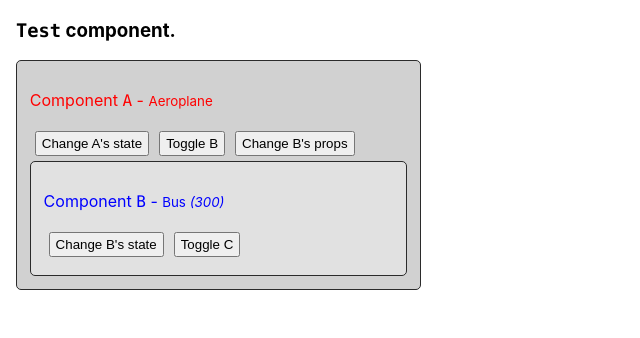
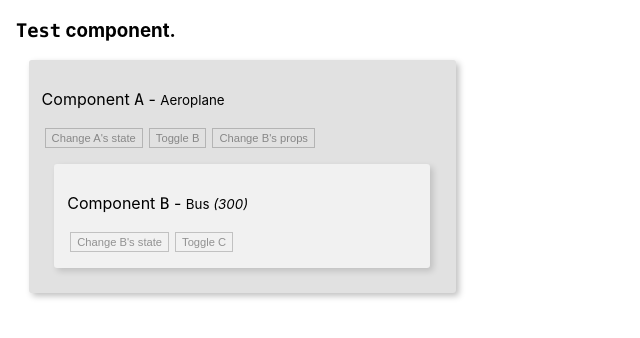
Before and after one commit to efdotjay/react-experiment, a React (Create React App) app: page / in a window 1280 px wide. Both pictures are taken after a click on the button "Toggle B". Shown: the top 338 px of the page, without its empty margins (0-640 px from the left). Built offline with nearby package versions, Linux system fonts and the light colour scheme.

Commit message:
Style updates

```diff
--- a/src/components/component-a/ComponentA.jsx
+++ b/src/components/component-a/ComponentA.jsx
@@ -28,7 +28,6 @@ export default class ComponentA extends React.Component {
 
   state = {
     name: 'Aeroplane',
-    color: 'red',
     hasError: false,
     showB: false,
     bMass: 300
@@ -124,11 +123,11 @@ export default class ComponentA extends React.Component {
   render() {
     console.log('Comp A - render()');
 
-    const { color, name, showB, bMass } = this.state;
+    const { name, showB, bMass } = this.state;
 
     return (
       <div className={classes.ComponentContainer}>
-        <p style={{ color }}>Component <code>A</code> - <small>{name}</small></p>
+        <p>Component <code>A</code> - <small>{name}</small></p>
         <button className={classes.Button} onClick={this.toggleNameHandler}>Change A's state</button>
         <button className={classes.Button} onClick={this.toggleBHandler}>Toggle B</button>
         {showB && <button className={classes.Button} onClick={this.bMassChangeHandler}>Change B's props</button>}
--- a/src/components/component-a/ComponentA.module.css
+++ b/src/components/component-a/ComponentA.module.css
@@ -2,14 +2,20 @@
 .ComponentContainer {
   width: fit-content;
   min-width: 350px;
-  border: 1px solid #2b2b2b;
-  border-radius: 5px;
+  /* border: 1px solid #b1b1b1; */
+  box-shadow: rgba(0,0,0,0.25) 3px 3px 6px;
+  border-radius: 3px;
   padding: 0.8rem;
-  background-color: #d1d1d1;
+  margin: 0.8rem;
+  background-color: #e1e1e1;
 }
 
 .Button {
-  margin: 5px;
-  padding: 3px 5px;
+  margin: 3px;
+  padding: 3px 6px;
   cursor: pointer;
+  background-color: transparent;
+  color: rgba(0,0,0,0.4);
+  border: 1px solid rgba(0,0,0,0.2);
+  font-size: 0.7em;
 }
--- a/src/components/component-b/ComponentB.jsx
+++ b/src/components/component-b/ComponentB.jsx
@@ -28,7 +28,6 @@ export default class ComponentB extends React.Component {
 
   state = {
     name: 'Bus',
-    color: 'blue',
     hasError: false,
     showC: false,
     cSpeed: 10
@@ -124,12 +123,12 @@ export default class ComponentB extends React.Component {
   render() {
     console.log('Comp B - render()');
 
-    const { color, name, showC, cSpeed } = this.state;
+    const { name, showC, cSpeed } = this.state;
     const { mass } = this.props;
 
     return (
       <div className={classes.ComponentContainer}>
-        <p style={{ color }}>Component <code>B</code> - <small>{name} <i>({mass})</i></small></p>
+        <p>Component <code>B</code> - <small>{name} <i>({mass})</i></small></p>
         <button className={classes.Button} onClick={this.toggleNameHandler}>Change B's state</button>
         <button className={classes.Button} onClick={this.toggleCHandler}>Toggle C</button>
         {showC && <button className={classes.Button} onClick={this.cSpeedChangeHandler}>Change C's props</button>}
--- a/src/components/component-b/ComponentB.module.css
+++ b/src/components/component-b/ComponentB.module.css
@@ -2,14 +2,20 @@
 .ComponentContainer {
   width: fit-content;
   min-width: 350px;
-  border: 1px solid #2b2b2b;
-  border-radius: 5px;
+  /* border: 1px solid #c1d1d1; */
+  box-shadow: rgba(0,0,0,0.15) 3px 3px 6px;
+  border-radius: 3px;
   padding: 0.8rem;
-  background-color: #e1e1e1;
+  margin: 0.8rem;
+  background-color: #f1f1f1;
 }
 
 .Button {
-  margin: 5px;
-  padding: 3px 5px;
+  margin: 3px;
+  padding: 3px 6px;
   cursor: pointer;
+  background-color: transparent;
+  color: rgba(0,0,0,0.4);
+  border: 1px solid rgba(0,0,0,0.2);
+  font-size: 0.7em;
 }
--- a/src/components/component-c/ComponentC.jsx
+++ b/src/components/component-c/ComponentC.jsx
@@ -27,7 +27,6 @@ export default class ComponentC extends React.Component {
 
   state = {
     name: 'Car',
-    color: 'green',
     hasError: false
   }
 
@@ -113,12 +112,12 @@ export default class ComponentC extends React.Component {
   render() {
     console.log('Comp C - render()');
 
-    const { color, name } = this.state;
+    const { name } = this.state;
     const { speed } = this.props;
 
     return (
       <div className={classes.ComponentContainer}>
-        <p style={{ color }}>Component <code>C</code> - <small>{name} <i>({speed})</i></small></p>
+        <p>Component <code>C</code> - <small>{name} <i>({speed})</i></small></p>
         <button className={classes.Button} onClick={this.toggleNameHandler}>Change C's state</button>
       </div>
     );
--- a/src/components/component-c/ComponentC.module.css
+++ b/src/components/component-c/ComponentC.module.css
@@ -2,14 +2,20 @@
 .ComponentContainer {
   width: fit-content;
   min-width: 350px;
-  border: 1px solid #2b2b2b;
-  border-radius: 5px;
+  /* border: 1px solid #d1d1d1; */
+  box-shadow: rgba(0,0,0,0.15) 3px 3px 6px;
+  border-radius: 3px;
   padding: 0.8rem;
-  background-color: #f1f1f1;
+  margin: 0.8rem;
+  background-color: #ffffff;
 }
 
 .Button {
-  margin: 5px;
-  padding: 3px 5px;
+  margin: 3px;
+  padding: 3px 6px;
   cursor: pointer;
+  background-color: transparent;
+  color: rgba(0,0,0,0.4);
+  border: 1px solid rgba(0,0,0,0.2);
+  font-size: 0.7em;
 }
```
